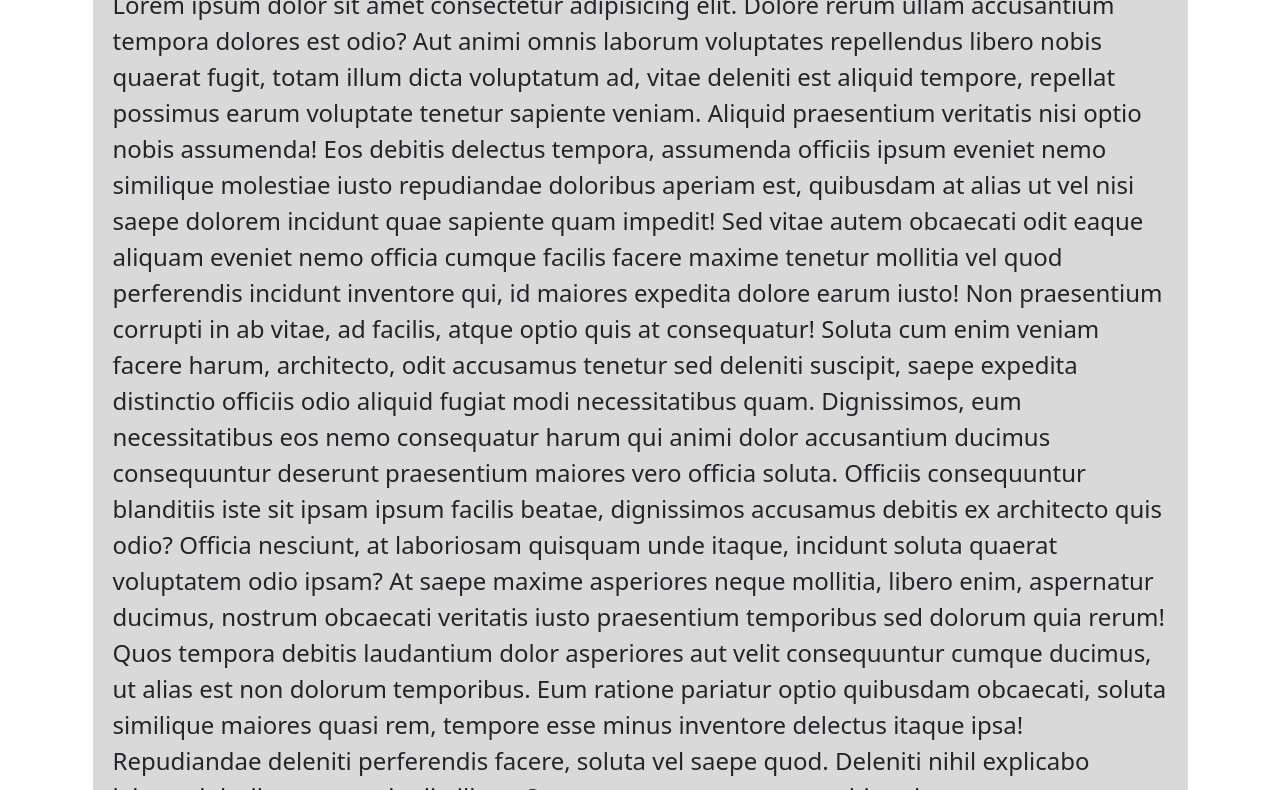
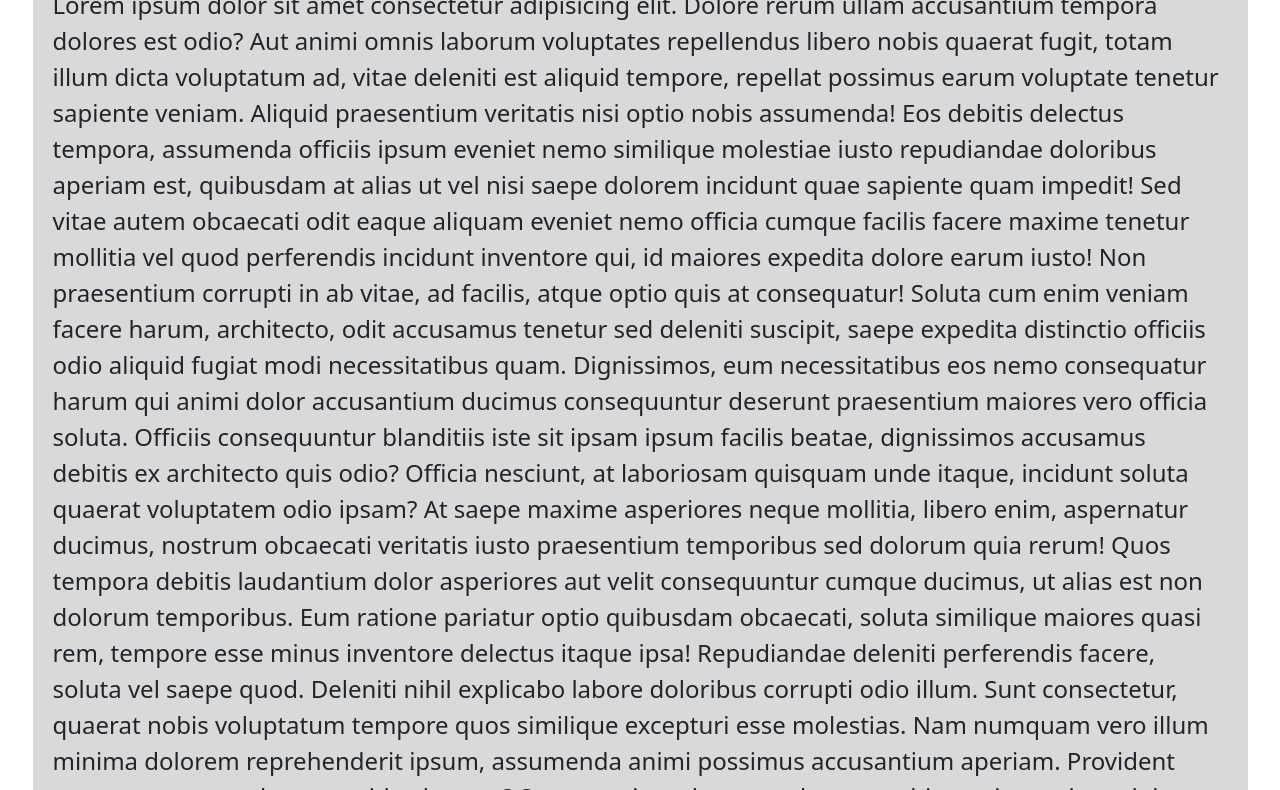
Before and after one commit to abanoubMokhles/html-css-js-course-assignments, a plain HTML site: page module3-solution/index.html in a window 1280 px wide. Shown: the part 239-1029 px from the top of the page. Drawn offline with Linux system fonts and the light colour scheme.

Commit message:
change container to fluid

```diff
--- a/module3-solution/index.html
+++ b/module3-solution/index.html
@@ -38,7 +38,7 @@
       </div>
     </nav>
     <main role="main">
-      <div class="container p-5">
+      <div class="container-fluid p-5">
         <h1 class="text-center">Our Menu</h1>
         <div class="row">
           <div class="col-xs-12 chicken-container">
```
